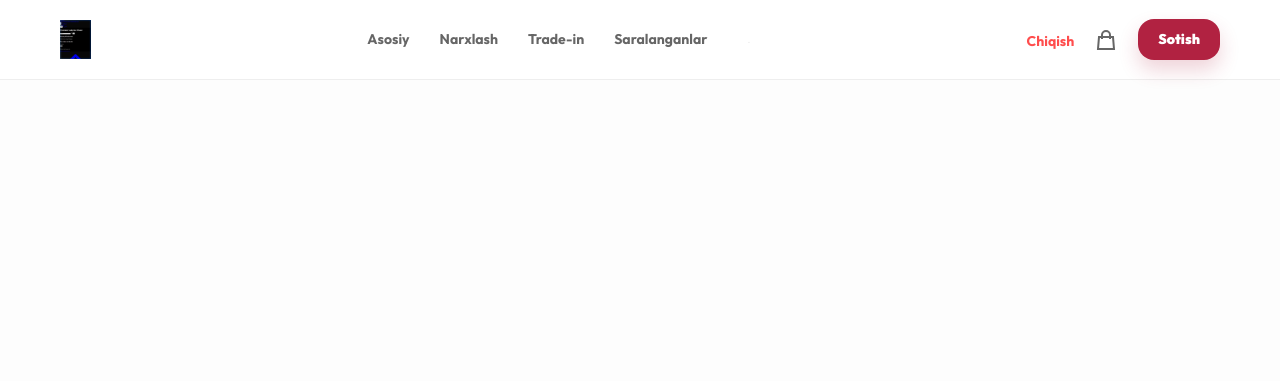
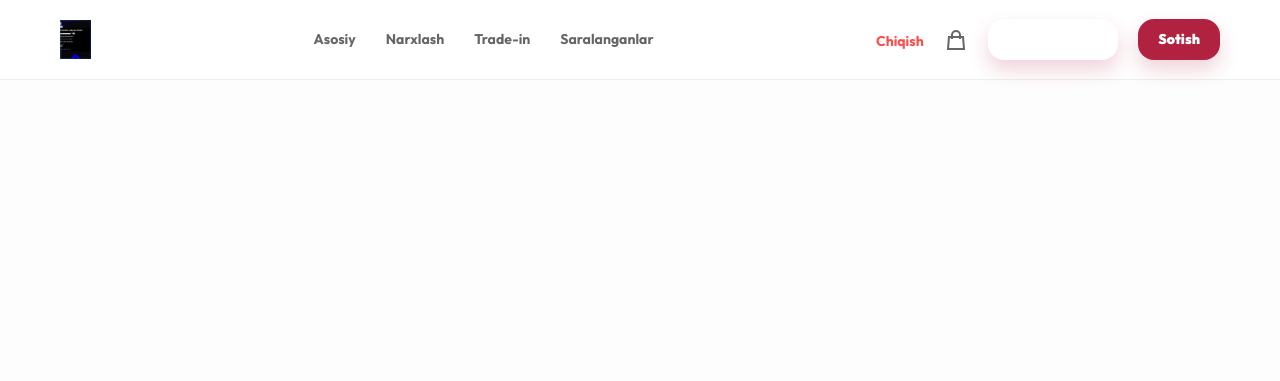
Before and after one commit to Ulugbek12-developer/markab1, a Django app: page /orders/success/ in a window 1280 px wide. Shown: the top 381 px of the page. Run offline with Django 5.2, Linux system fonts and the light colour scheme; a user stored in the database is signed in; tables that the repository leaves empty hold one stand-in row (values such as "Sample post").

Commit message:
ui: make admin panel button prominent for staff

```diff
--- a/templates/base.html
+++ b/templates/base.html
@@ -33,9 +33,7 @@
                 <a href="{% url 'phones:price' %}" class="nav-link">Narxlash</a>
                 <a href="{% url 'phones:trade_in' %}" class="nav-link">Trade-in</a>
                 <a href="{% url 'phones:favorites' %}" class="nav-link">Saralanganlar</a>
-                {% if user.is_staff %}
-                    <a href="{% url 'phones:admin_dashboard' %}" style="opacity:0.1; font-size:10px; text-decoration:none; color:inherit; margin-left:10px;">.</a>
-                {% endif %}
+                <!-- Admin link moved to buttons area -->
             </nav>
 
             <div style="display: flex; align-items: center; gap: 20px;">
@@ -56,6 +54,11 @@
                     <svg class="icon" fill="none" stroke="currentColor" viewBox="0 0 24 24"><path d="M16 11V7a4 4 0 00-8 0v4M5 9h14l1 12H4L5 9z"></path></svg>
                     <span id="cart-count" style="display:none; position:absolute; top:-8px; right:-8px; background:var(--primary); color:white; font-size:10px; padding:2px 5px; border-radius:10px; font-weight:900;">0</span>
                 </a>
+
+                <!-- Admin Dashboard Button -->
+                {% if user.is_staff %}
+                    <a href="{% url 'phones:admin_dashboard' %}" class="btn-primary" style="background:var(--text); color:#fff; padding: 10px 20px; font-size: 14px;">Do'kon Paneli</a>
+                {% endif %}
 
                 <a href="{% url 'phones:sell' %}" class="btn-primary" style="padding: 10px 20px; font-size: 14px;">Sotish</a>
             </div>
```
